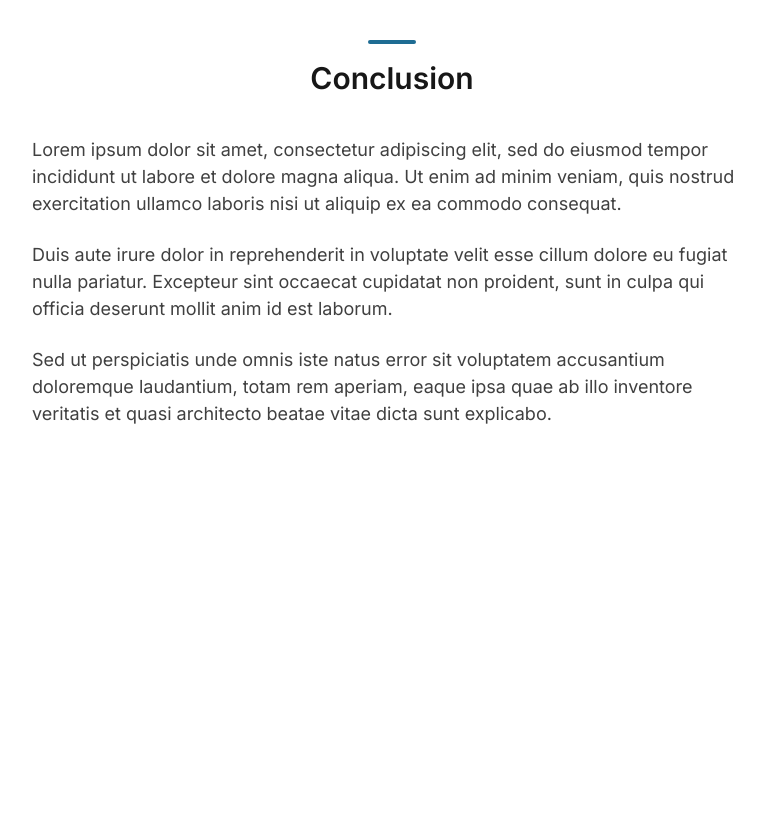
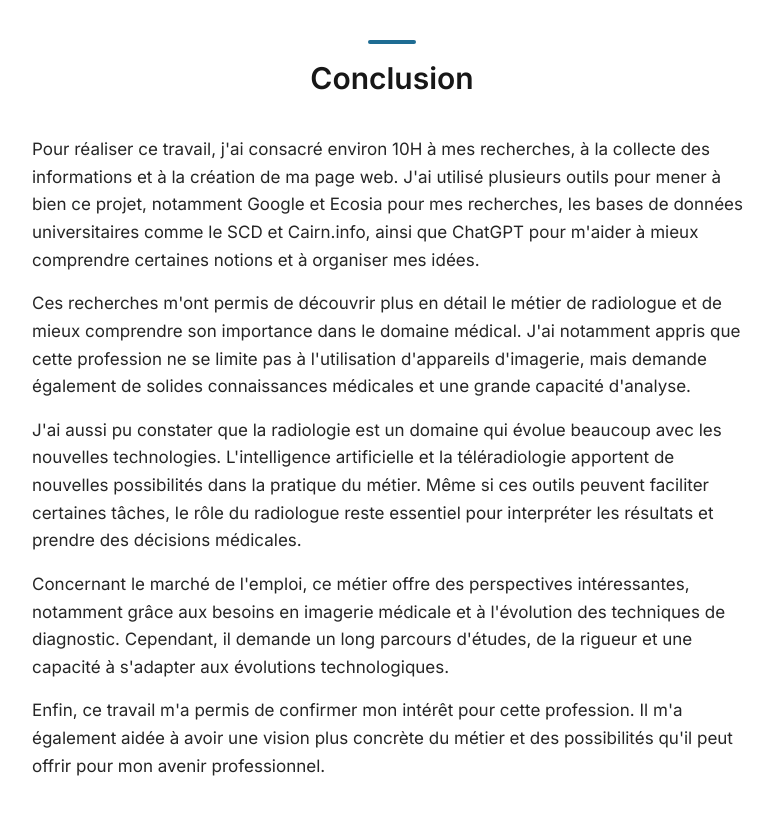
Before and after one commit to elwalidiaboubacar-web/bolt, a React (Vite) app: page / in a window 1280 px wide. Shown: the part 4840-5654 px from the top of the page, without its empty margins (248-1022 px from the left). Before the commit the page ends 5459 px from the top, so only its background shows below. Built offline with nearby package versions, Linux system fonts and the light colour scheme.

Commit message:
Revise Conclusion component with personal insights
Updated the Conclusion component with detailed insights on research and the radiology profession.

```diff
--- a/src/components/Conclusion.tsx
+++ b/src/components/Conclusion.tsx
@@ -4,19 +4,23 @@ export default function Conclusion() {
   return (
     <section className="mx-auto max-w-3xl px-6 pb-16 md:pb-24">
       <SectionTitle>Conclusion</SectionTitle>
-      <div className="space-y-6 text-lg leading-normal text-neutral-700">
-        {/* INSERER LA CONCLUSION ICI (Temps passé, outils utilisés, analyse des recherches) */}
+
+      {/* On utilise un espace de 4 entre les paragraphes (space-y-4) pour aérer la lecture */}
+      <div className="space-y-4 text-[17px] font-light leading-relaxed text-neutral-800">
         <p>
-          Lorem ipsum dolor sit amet, consectetur adipiscing elit, sed do eiusmod tempor incididunt ut labore et dolore magna
-          aliqua. Ut enim ad minim veniam, quis nostrud exercitation ullamco laboris nisi ut aliquip ex ea commodo consequat.
+          Pour réaliser ce travail, j'ai consacré environ 10H à mes recherches, à la collecte des informations et à la création de ma page web. J'ai utilisé plusieurs outils pour mener à bien ce projet, notamment Google et Ecosia pour mes recherches, les bases de données universitaires comme le SCD et Cairn.info, ainsi que ChatGPT pour m'aider à mieux comprendre certaines notions et à organiser mes idées.
         </p>
         <p>
-          Duis aute irure dolor in reprehenderit in voluptate velit esse cillum dolore eu fugiat nulla pariatur. Excepteur sint
-          occaecat cupidatat non proident, sunt in culpa qui officia deserunt mollit anim id est laborum.
+          Ces recherches m'ont permis de découvrir plus en détail le métier de radiologue et de mieux comprendre son importance dans le domaine médical. J'ai notamment appris que cette profession ne se limite pas à l'utilisation d'appareils d'imagerie, mais demande également de solides connaissances médicales et une grande capacité d'analyse.
         </p>
         <p>
-          Sed ut perspiciatis unde omnis iste natus error sit voluptatem accusantium doloremque laudantium, totam rem aperiam,
-          eaque ipsa quae ab illo inventore veritatis et quasi architecto beatae vitae dicta sunt explicabo.
+          J'ai aussi pu constater que la radiologie est un domaine qui évolue beaucoup avec les nouvelles technologies. L'intelligence artificielle et la téléradiologie apportent de nouvelles possibilités dans la pratique du métier. Même si ces outils peuvent faciliter certaines tâches, le rôle du radiologue reste essentiel pour interpréter les résultats et prendre des décisions médicales.
+        </p>
+        <p>
+          Concernant le marché de l'emploi, ce métier offre des perspectives intéressantes, notamment grâce aux besoins en imagerie médicale et à l'évolution des techniques de diagnostic. Cependant, il demande un long parcours d'études, de la rigueur et une capacité à s'adapter aux évolutions technologiques.
+        </p>
+        <p>
+          Enfin, ce travail m'a permis de confirmer mon intérêt pour cette profession. Il m'a également aidée à avoir une vision plus concrète du métier et des possibilités qu'il peut offrir pour mon avenir professionnel.
         </p>
       </div>
     </section>
```
